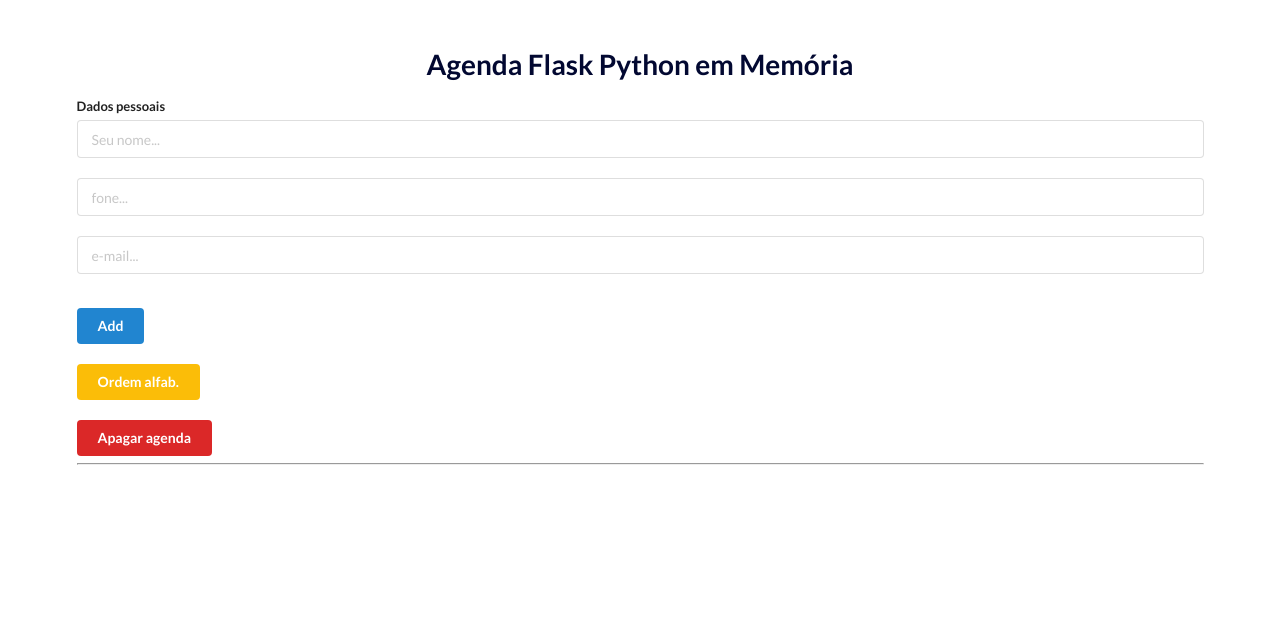
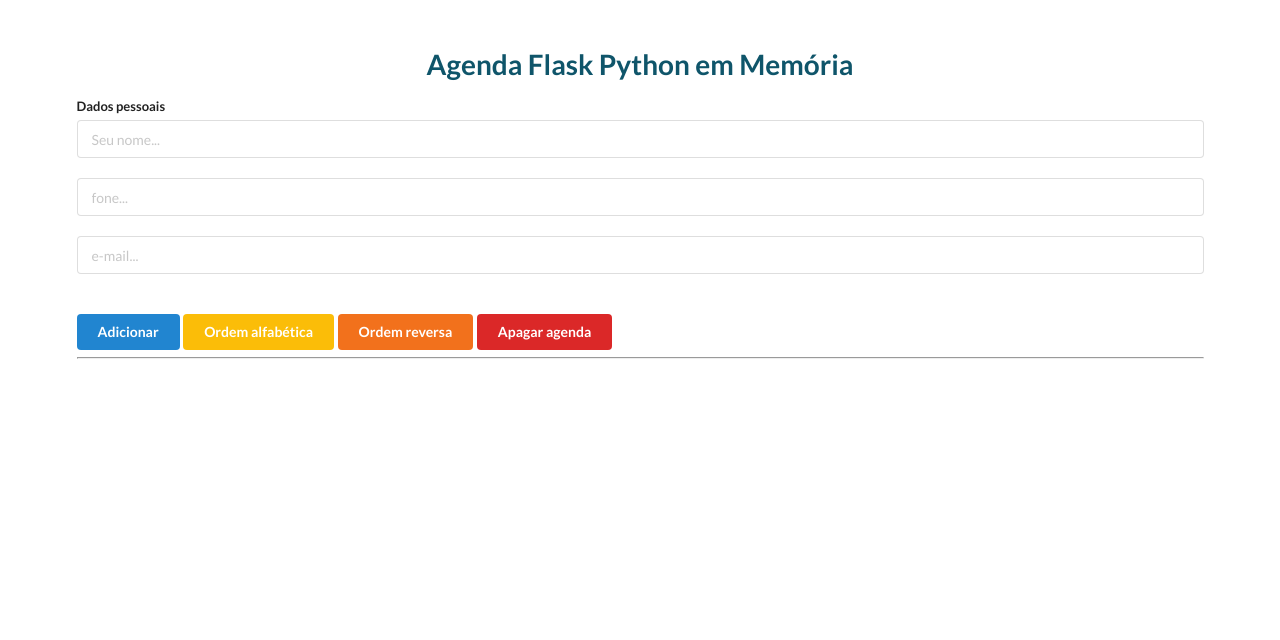
Before and after one commit to roger437unix/app_flask_memory, a Flask app: page / in a window 1280 px wide. Shown: the top 640 px of the page. Run offline with Flask 3, Linux system fonts and the light colour scheme.

Commit message:
Versão 2

```diff
--- a/app.py
+++ b/app.py
@@ -46,8 +46,18 @@ def add():
 
 @app.post("/sort")
 def sort():
-    print(f'** Ordenando a lista **')
-    lista.sort()
+    if lista != []:
+        print(f'** Ordenando a lista **')
+        lista.sort()
+    return redirect(url_for("home"))
+
+
+@app.post("/reverse")
+def reverse():
+    global lista
+    if lista != []:
+        print(f'** Invertendo a lista **')
+        lista = sorted(lista, reverse=True, key=lambda x: x[0])
     return redirect(url_for("home"))
 
 
--- a/templates/base.html
+++ b/templates/base.html
@@ -11,30 +11,34 @@
 </head>
 
 <body>
+    <body>
         <div style="margin-top: 50px;" class="ui container">
-        <h1 class="ui center aligned header" style="color:#020831">Agenda Flask Python em Memória</h1>
+            <h1 class="ui center aligned header" style="color:#0f556a">Agenda Flask Python em Memória</h1>
 
-        <form class="ui form" action="/add" method="post">
+            <form class="ui form" action="/add" method="post" id="formAdd">
                 <div class="field">
                     <label>Dados pessoais</label>
                     <input type="text" name="nome"  placeholder="Seu nome..."><br><br>
                     <input type="text" name="fone"  placeholder="fone..."><br><br>
                     <input type="text" name="email" placeholder="e-mail..."><br><br>
                 </div>
-            <button class="ui blue button" type="submit">Add</button>
+            </form>
+            <br>
+            <div style="display: flex;">
+                <button class="ui blue button" type="button" id="add">Adicionar</button>
+
+                <form class="ui form" action="/sort" method="post">
+                    <button class="ui yellow button" type="submit">Ordem alfabética</button>
                 </form>
 
-        <br>
-
-        <form class="ui form" action="/sort" method="post">
-            <button class="ui yellow button" type="submit">Ordem alfab.</button>
+                <form class="ui form" action="/reverse" method="post">
+                    <button class="ui orange button" type="submit">Ordem reversa</button>
                 </form>
-
-        <br>
 
                 <form class="ui form" action="/clear" method="post">
                     <button class="ui red button" type="submit">Apagar agenda</button>
                 </form>
+            </div>
 
             <hr>
 
@@ -47,6 +51,11 @@
             </div>
             {% endfor %}
         </div>
+
+        <script>
+            const add = document.getElementById('add')
+            const form = document.getElementById('formAdd')
+            add.addEventListener('click', ()=> form.submit())
+        </script>
     </body>
-
 </html>
```
Lines whose indentation alone changed are shown as unchanged.
